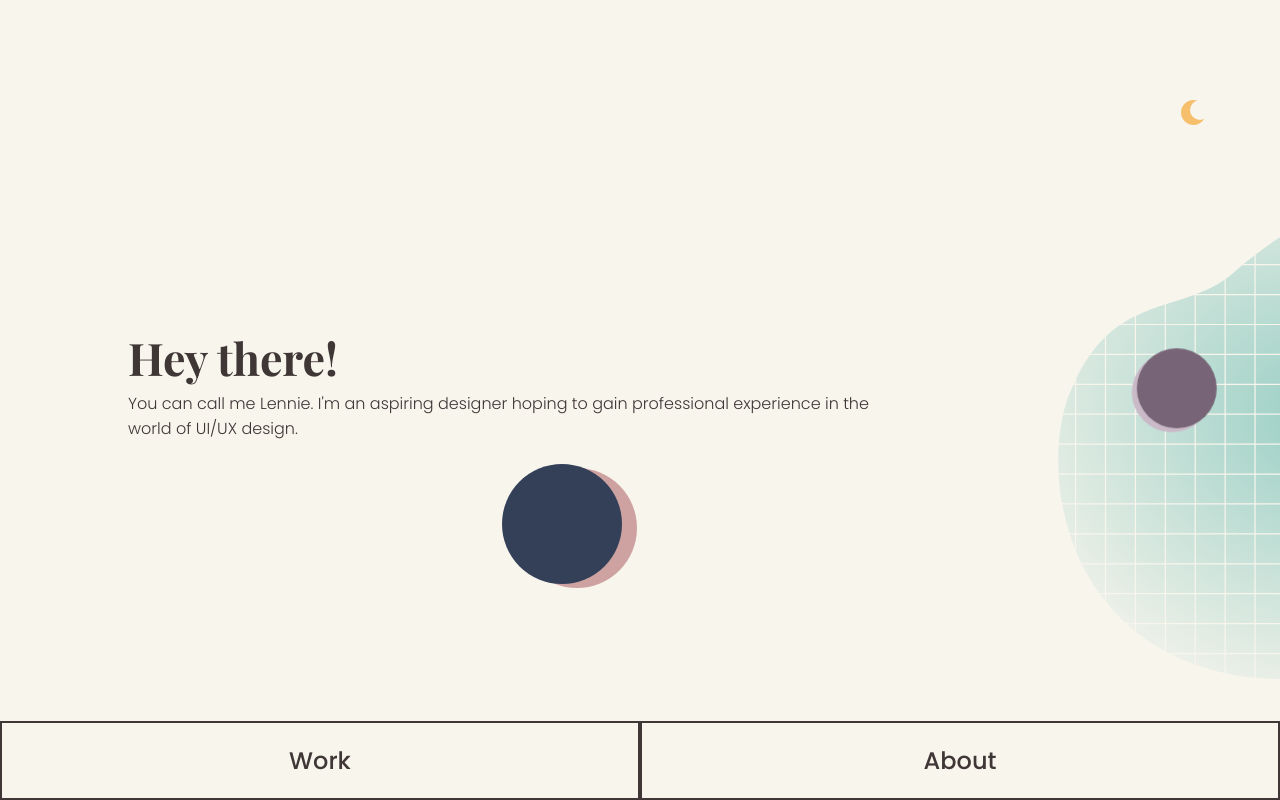
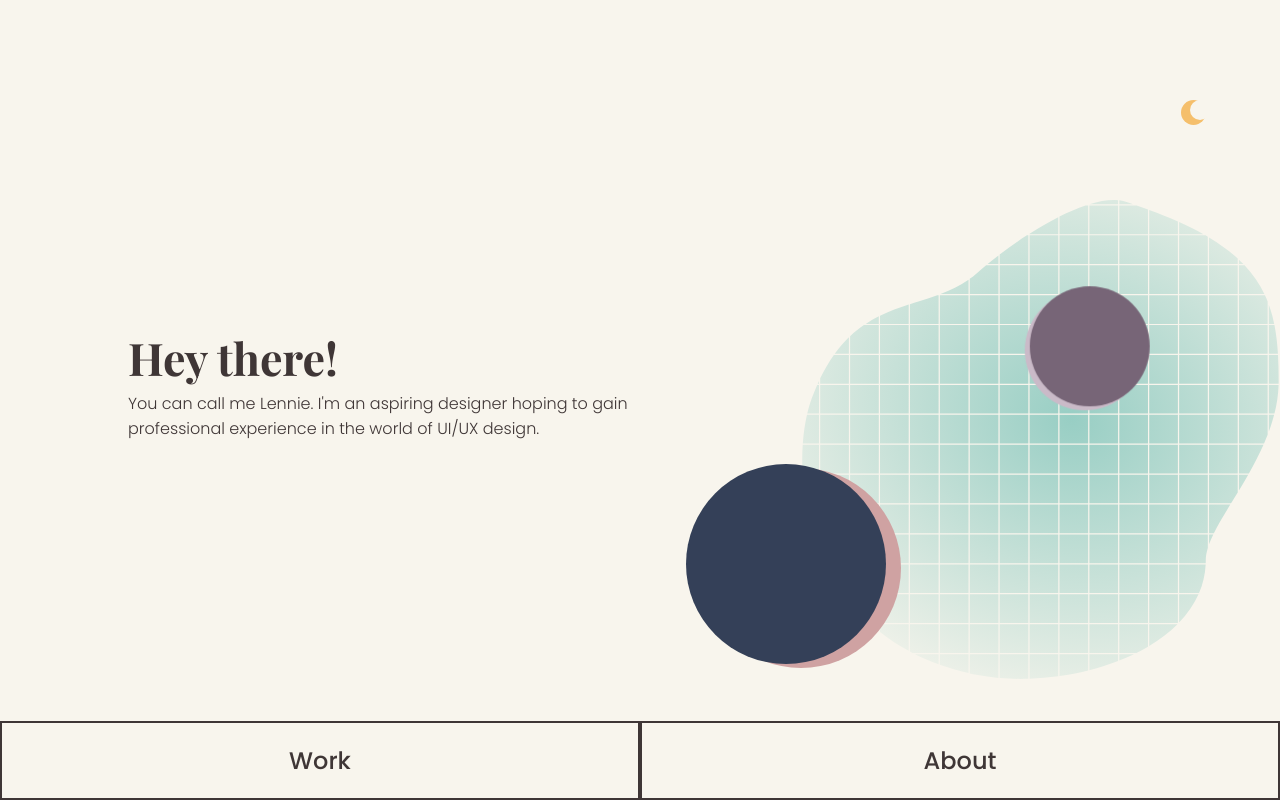
Before and after one commit to aplennie/Website, a plain HTML site: page index.html in a window 1280 px wide. Drawn offline with nearby package versions, Linux system fonts and the light colour scheme; a web font is replaced by a local one.

Commit message:
optimize home page for larger screens

```diff
--- a/styles/style.css
+++ b/styles/style.css
@@ -105,14 +105,12 @@ iframe {
     background-image: url('/images/Subtract.svg');
     background-repeat: no-repeat;
     background-position: right 80%;
-    background-size: contain;
-
-}
+    background-size: contain;}
 
 #bubble-1 {
-    position: relative;
+    position: absolute;
     top: 55%;
-    left: 20%;
+    right: 59%;
     width: 120px;
     height: 120px;
     border-radius: 50%;
@@ -122,15 +120,34 @@ iframe {
 }
 
 #bubble-2 {
-    position: relative;
-    top: 8%;
-    left: 69%;
+    position: absolute;
+    top: 20%;
+    right: 20%;
     width: 80px;
     height: 80px;
     border-radius: 50%;
     background-color: #776577;
     box-shadow: -5px 4px 0px #CABAC8;
     animation: movement 7s linear infinite;
+}
+
+@media (min-width: 1000px) {
+    .art {
+        left: unset;
+    }
+
+    .art > #bubble-1 {
+        right: 30%;
+        width: 200px;
+        height: 200px;
+    }
+
+    .art > #bubble-2 {
+        right: 10%;
+        width: 120px;
+        height: 120px;
+    }
+
 }
 
 .tooltip {
@@ -186,6 +203,7 @@ input:checked + #light-dark::after {
 
 .intro {
     width: 60%;
+    max-width: 500px;
     margin-left: 10%;
     padding-top: 20%;
 }
```
